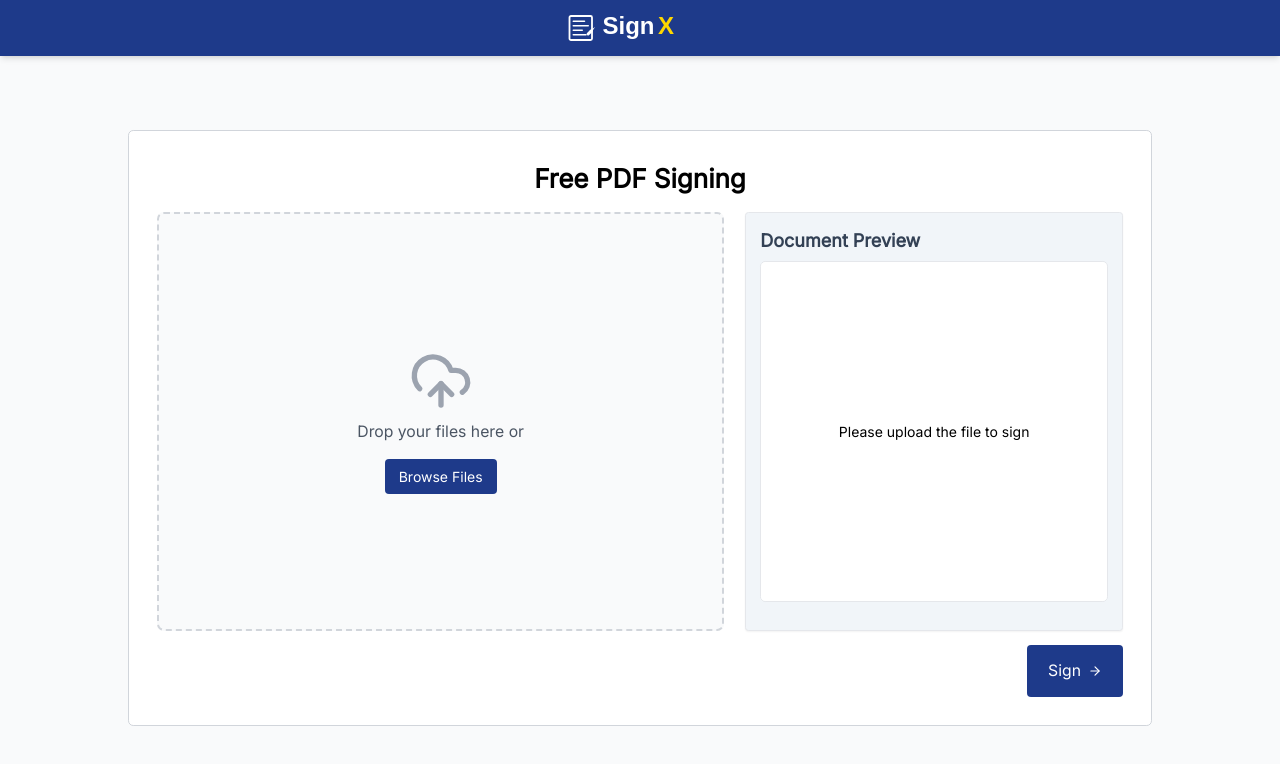
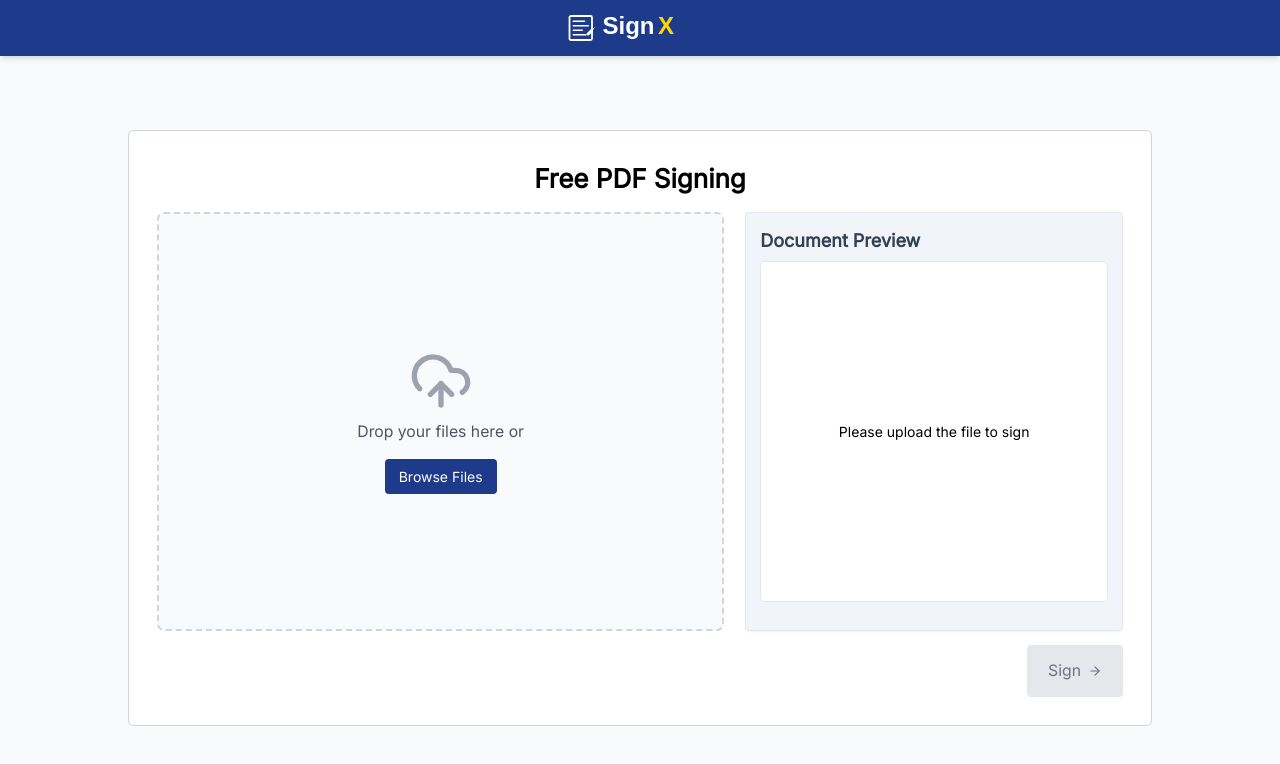
Before and after one commit to divyanikoshta/SignX, a React (Create React App) app: page / in a window 1280 px wide. Shown: the top 764 px of the page. Built offline with nearby package versions, Linux system fonts and the light colour scheme.

Commit message:
disable the sign button if file is not uploaded

```diff
--- a/src/components/FileUploaderConatiner.tsx
+++ b/src/components/FileUploaderConatiner.tsx
@@ -62,7 +62,15 @@ const FileUploaderConatiner = ({ handleClickSign, file, handleFileChange }: hand
                     </div>
 
                     <div className="mt-4 text flex justify-end items-center">
-                        <Button size="large" onClick={handleClickSign} variant="primary" rightIcon={<ArrowRight />}>Sign</Button>
+                        <Button
+                            size="large"
+                            onClick={handleClickSign}
+                            variant="primary"
+                            rightIcon={<ArrowRight />}
+                            disabled={!file}
+                        >
+                            Sign
+                        </Button>
                     </div>
                 </div>
             </div>
--- a/src/components/ui/Button/Button.tsx
+++ b/src/components/ui/Button/Button.tsx
@@ -56,8 +56,17 @@ const StyledButton = styled.button<StyledButtonProps>`
 
   ${({ variant = 'primary' }) => variantStyles[variant]}
   ${({ size = 'small' }) => sizeStyles[size]}
-   ${({ disabled }) =>
-    disabled &&
+   ${({ disabled, variant }) =>
+    disabled && variant === 'primary' &&
+    css`
+      background-color: #e5e7eb !important; /* light gray */
+      color: #6b7280 !important; /* dark gray */
+      opacity: 1;
+      cursor: not-allowed;
+      pointer-events: none;
+    `}
+  ${({ disabled, variant }) =>
+    disabled && variant !== 'primary' &&
     css`
       opacity: 0.6;
       cursor: not-allowed;
```
